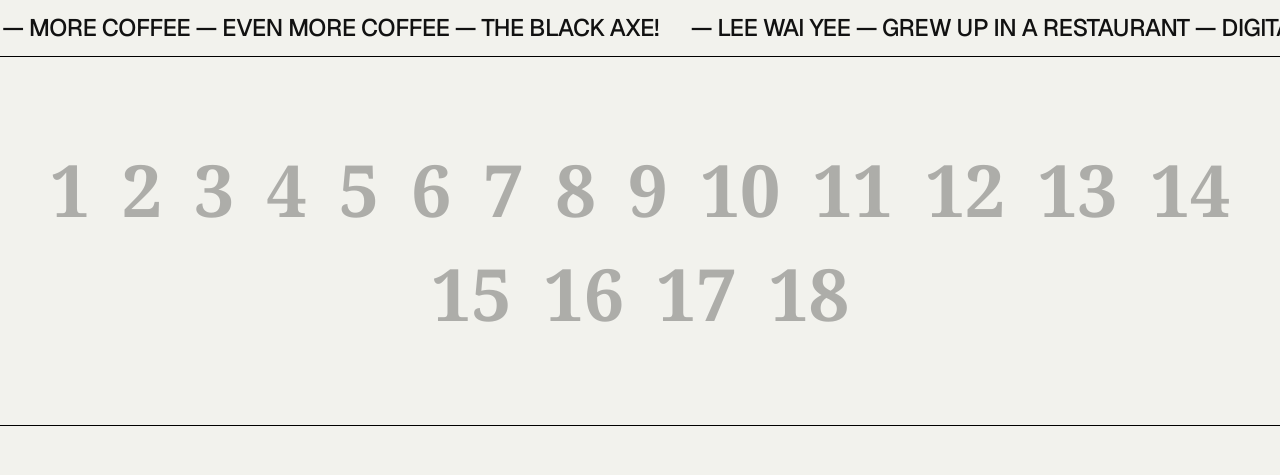
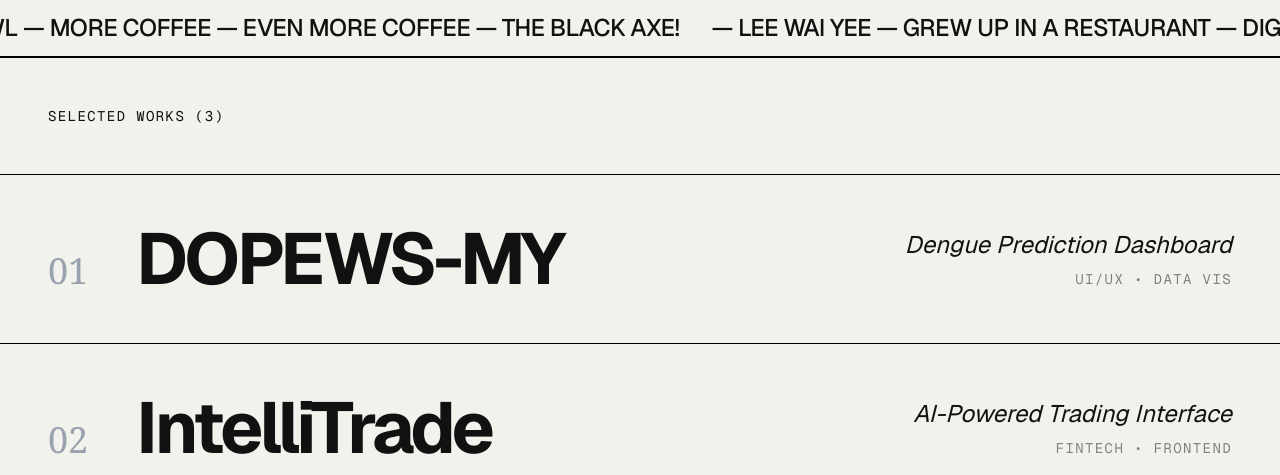
Before and after one commit to wwaiyyee/wwaiyyee, a Next.js app: page / in a window 1280 px wide. Shown: the part 801-1276 px from the top of the page. Built offline with nearby package versions, Linux system fonts and the light colour scheme.

Commit message:
remove useless section

```diff
--- a/components/HomeView.tsx
+++ b/components/HomeView.tsx
@@ -88,14 +88,7 @@ export function HomeView({ onSelectProject }: { onSelectProject: (p: any) => voi
             {/* 2. MARQUEE SECTION */}
             <Marquee text="— Lee Wai Yee — Grew up in a restaurant — Digital world — Nasi Lemak — Night owl — More coffee — Even more coffee — The Black Axe! " />
 
-            {/* 3. CHAOTIC NUMBERS GRID */}
-            <section className="py-24 px-6 md:px-12 flex flex-wrap gap-4 md:gap-8 justify-center opacity-30">
-                {[...Array(18)].map((_, i) => (
-                    <span key={i} className="text-4xl md:text-7xl font-bold font-serif hover:text-red-500 transition-colors cursor-crosshair">
-                        {i + 1}
-                    </span>
-                ))}
-            </section>
+
 
             {/* 4. WORK SECTION (Brutalist List) */}
             <section id="work" className="border-t border-black">
```
